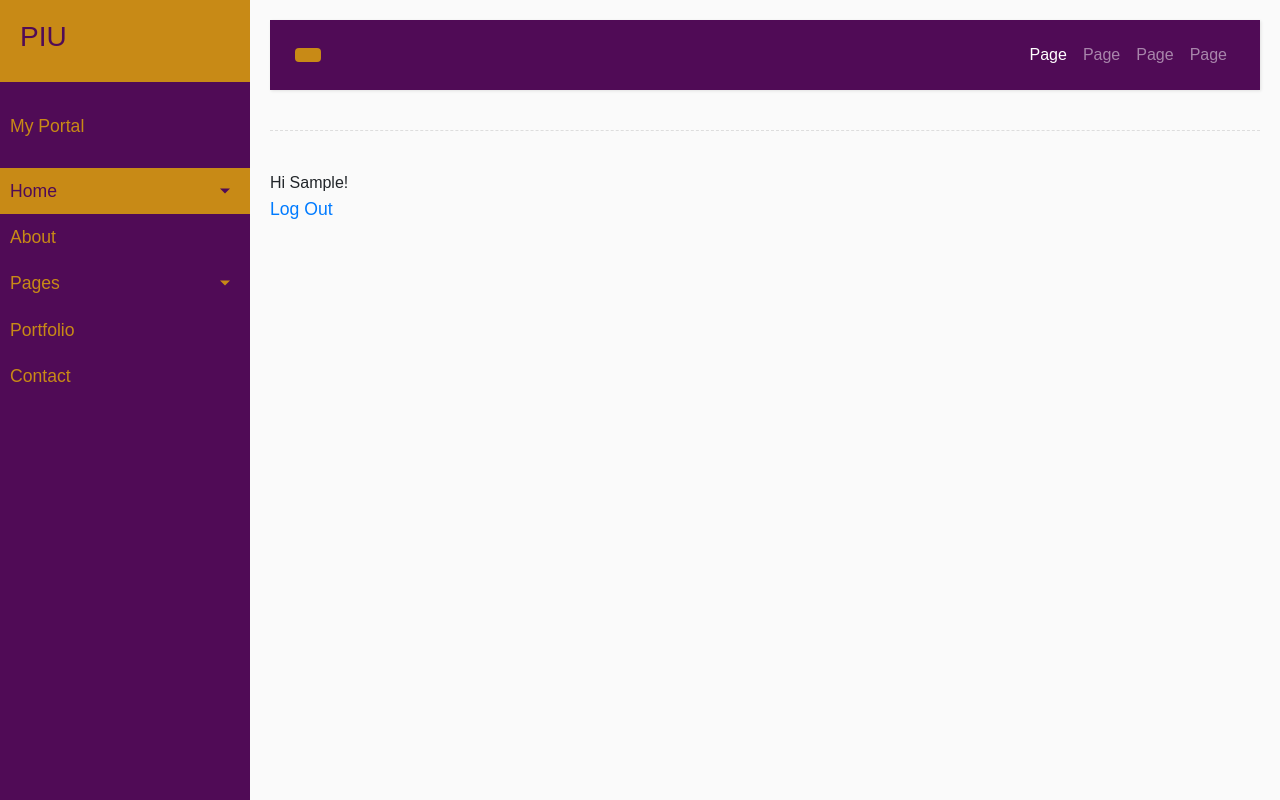
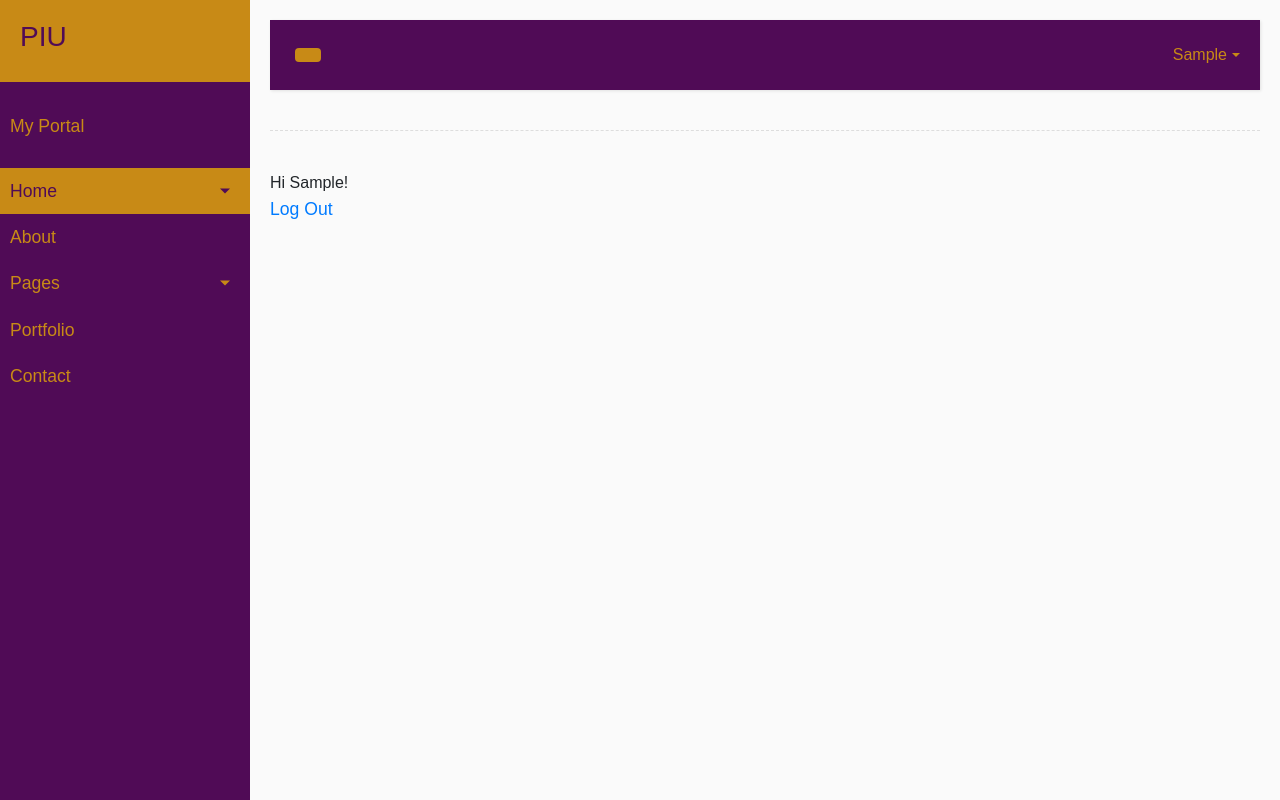
Before and after one commit to Cent-Luc/University_Portal, a Django app: page / in a window 1280 px wide. Run offline with Django 3.2, Linux system fonts and the light colour scheme; the visitor is signed in with stand-in values (Sample User, id 1); some libraries are stand-ins or nearby versions.

Commit message:
Tweaked styling

```diff
--- a/static/css/stylesheet.css
+++ b/static/css/stylesheet.css
@@ -53,13 +53,23 @@ nav.bg-dark {
 SIDEBAR STYLE
 ----------------------------------------------------- */
 .btn-sidebar:hover {
-    background-color: #500b56;
+    background-color: #8e2150;
     color: #c88a16;
 }
 
 .btn-sidebar {
     color: #500b56;
     background-color: #c88a16;
+}
+
+.text-nav {
+    color: #c88a16 !important;
+}
+
+.navbar-nav a[aria-expanded="true"] {
+    background: #500b56;
+    color: #c88a16;
+    border: none;
 }
 
 .wrapper {
--- a/templates/base.html
+++ b/templates/base.html
@@ -16,7 +16,8 @@
         <script defer
                 src="{% static 'external/fontawesome-free-5.11.2-web/js/solid.js' %}"></script>
         <script defer
-                src="{% static 'external/fontawesome-free-5.11.2-web/js/fontawesome.js' %}"></script>
+                src="{% static 'external/fontawesome-free-5.11.2-web/js/fontawesome.js' %}">
+        </script>
 
         <title>{% block title %}University Portal{% endblock title %}</title>
     </head>
@@ -67,27 +68,41 @@
                             <span></span>
                         </button>
                         <button class="btn btn-sidebar d-inline-block d-lg-none ml-auto"
-                            type="button" data-toggle="collapse" data-target="#navbarSupportedContent"
+                            type="button" data-toggle="collapse"
+                                          data-target="#navbarSupportedContent"
                             aria-controls="navbarSupportedContent" aria-expanded="false"
                             aria-label="Toggle navigation">
                             <i class="fas fa-align-justify"></i>
                         </button>
 
                         <div class="collapse navbar-collapse" id="navbarSupportedContent">
-                            <ul class="nav navbar-nav ml-auto">
-                                <li class="nav-item active">
-                                    <a class="nav-link" href="#">Page</a>
+                            {% if user.is_authenticated %}
+                              <ul class="navbar-nav ml-auto">
+                                <li class="nav-item">
+                                    <a class="nav-link dropdown-toggle text-nav"
+                                       href="#" id="userMenu"
+                                    data-toggle="dropdown" aria-haspopup="true"
+                                    aria-expanded="false">
+                                    {{ user.first_name }}
+                                    </a>
+                                <div class="dropdown-menu dropdown-menu-right"
+                                aria-labelledby="userMenu">
+                                    <a class="dropdown-item"
+                                    href="{% url 'password_change'%}">Change password</a>
+                                    <div class="dropdown-divider"></div>
+                                    <a class="dropdown-item" href="{% url 'logout' %}">
+                                    Log Out</a>
+                                </div>
                                 </li>
-                                <li class="nav-item">
-                                    <a class="nav-link" href="#">Page</a>
-                                </li>
-                                <li class="nav-item">
-                                    <a class="nav-link" href="#">Page</a>
-                                </li>
-                                <li class="nav-item">
-                                    <a class="nav-link" href="#">Page</a>
-                                </li>
-                            </ul>
+                                </ul>
+                            {% else %}
+                                <form class="form-inline ml-auto">
+                                    <a href="{% url 'login' %}" class="btn btn-outline-secondary">
+                                    Log In</a>
+                                    <a href="{% url 'signup' %}" class="btn btn-sidebar ml-2">
+                                    Sign up</a>
+                                </form>
+                            {% endif %}
                         </div>
                     </div>
                 </nav>
--- a/university_portal/settings.py
+++ b/university_portal/settings.py
@@ -132,3 +132,6 @@ AUTH_USER_MODEL = 'users.User'
 # Redirect to home
 LOGIN_REDIRECT_URL = '/'
 LOGOUT_REDIRECT_URL = '/'
+
+# For failed "is logged in" permissions
+LOGIN_URL = '/users/login/'
```
